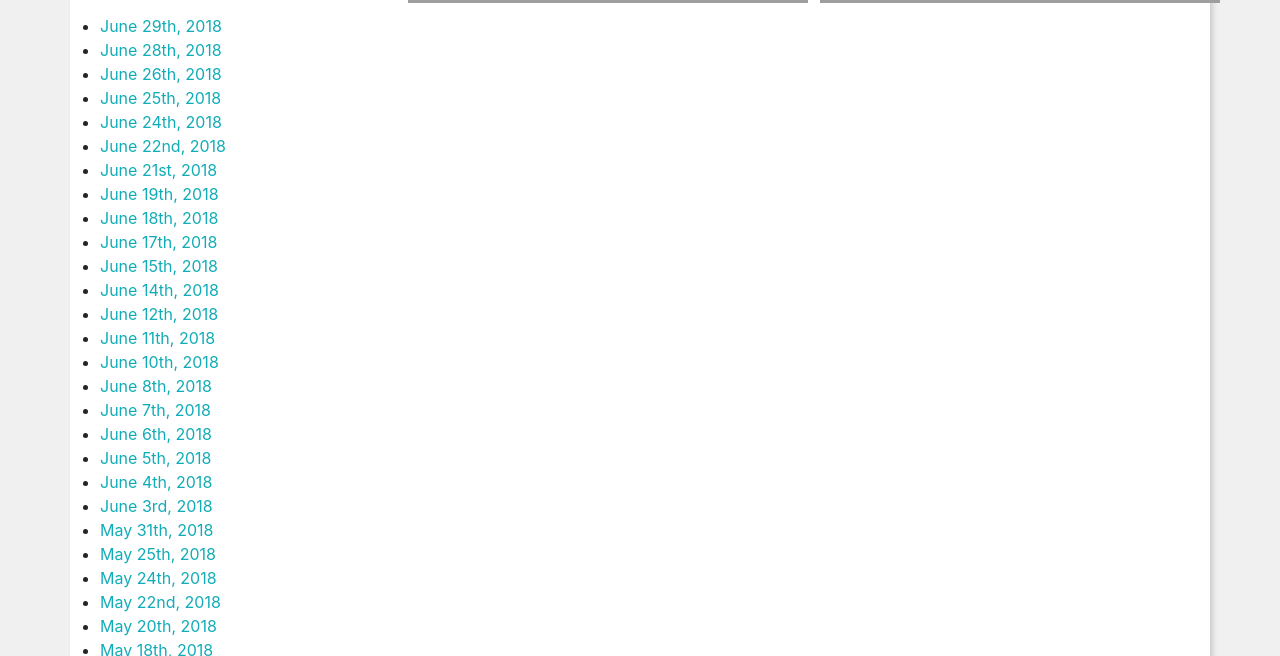
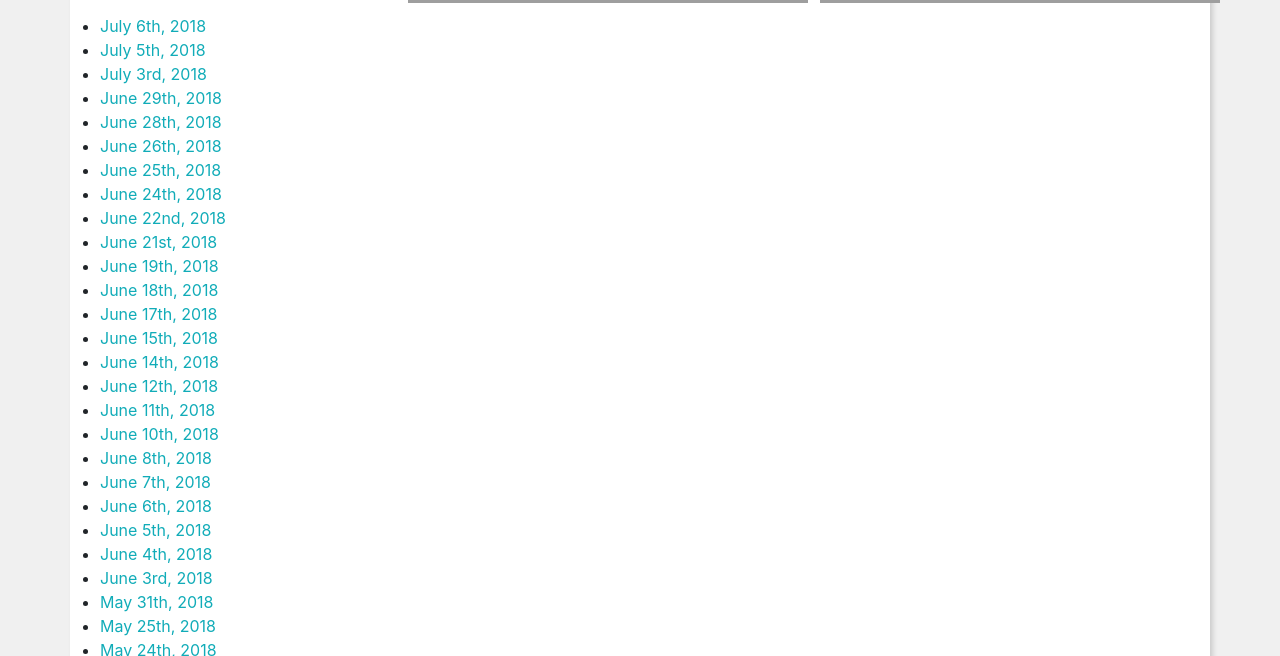
Before and after one commit to DeviCatOutlet/devicatoutlet.github.io, a Jekyll site: the page built from gratitudeboard.md, in a window 1280 px wide and 900 px high, scrolled down 1286 px, cut to the strip 244-900 px from the top of the window. Built offline with Jekyll 4.4.1, drawn with Linux system fonts in a browser that asks for light colours; nearby versions of some CDN libraries; our own code applies the rules of GitHub Pages for plain Markdown files.

Commit message:
Import gratitude board

```diff
--- a/gratitudeboard.md
+++ b/gratitudeboard.md
@@ -11,6 +11,9 @@
 
 ## Twitch Gratitude Board
 
+* [July 6th, 2018](https://twitter.com/DeviCatOutlet/status/1015044474467180545)
+* [July 5th, 2018](https://twitter.com/DeviCatOutlet/status/1014677888510111744)
+* [July 3rd, 2018](https://twitter.com/DeviCatOutlet/status/1013956052205953029)
 * [June 29th, 2018](https://twitter.com/DeviCatOutlet/status/1012511428694216704)
 * [June 28th, 2018](https://twitter.com/DeviCatOutlet/status/1012144856918044672)
 * [June 26th, 2018](https://twitter.com/DeviCatOutlet/status/1011438135371358208)
```
